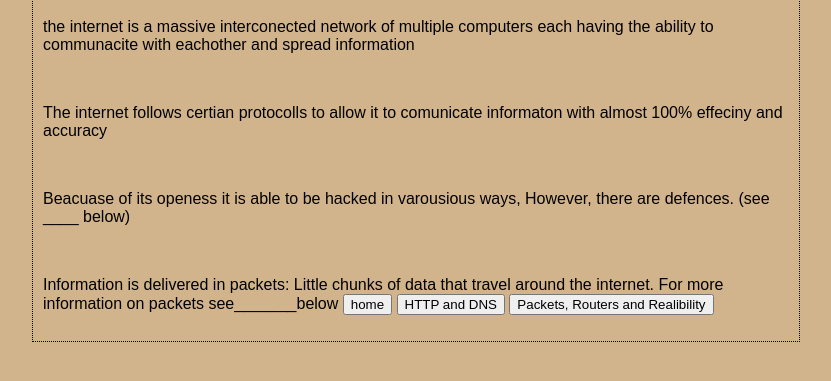
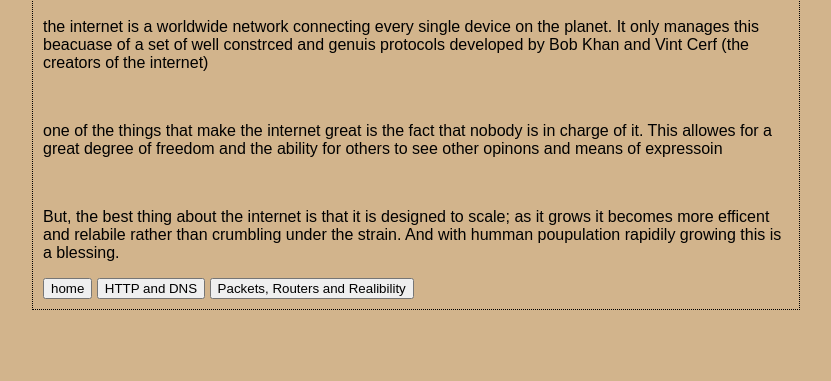
Before and after one commit to ToddTheMan/orphan-pancake, a plain HTML site: page o.html in a window 1280 px wide. Shown: the part 81-462 px from the top of the page, without its empty margins (224-1055 px from the left). Drawn offline with Linux system fonts and the light colour scheme.

Commit message:
Update o.html

```diff
--- a/o.html
+++ b/o.html
@@ -15,13 +15,11 @@
 	</head>
 	<h1>what is the internet?</h1>
 
-	<p>the internet is a massive interconected network of multiple computers each having the ability to communacite with eachother and spread information</p>
+	<p>the internet is a worldwide network connecting every single device on the planet. It only manages this beacuase of a set of well constrced and genuis protocols developed by Bob Khan and Vint Cerf (the creators of the internet)</p>
 	<br>
-	<p>The internet follows certian protocolls to allow it to comunicate informaton with almost 100% effeciny and accuracy</p>
-	<br>
-	<p>Beacuase of its openess it is able to be hacked in varousious ways, However, there are defences. (see ____ below)</p>
-	<br>
-	<p>Information is delivered in packets: Little chunks of data that travel around the internet. For more information on packets see_______below
+	<p>one of the things that make the internet great is the fact that nobody is in charge of it. This allowes for a great degree of freedom and the ability for others to see other opinons and means of expressoin</p>
+<br>
+	<p>But, the best thing about the internet is that it is designed to scale; as it grows it becomes more efficent and relabile rather than crumbling under the strain. And with humman poupulation rapidily growing this is a blessing.</p>
 	<body>
 		<a href = "https://toddtheman.github.io/orphan-pancake/index.html"><button>home</button></a>
 		<a href = "https://toddtheman.github.io/orphan-pancake/Untitled 7.html"><button>HTTP and DNS</button></a>
```
